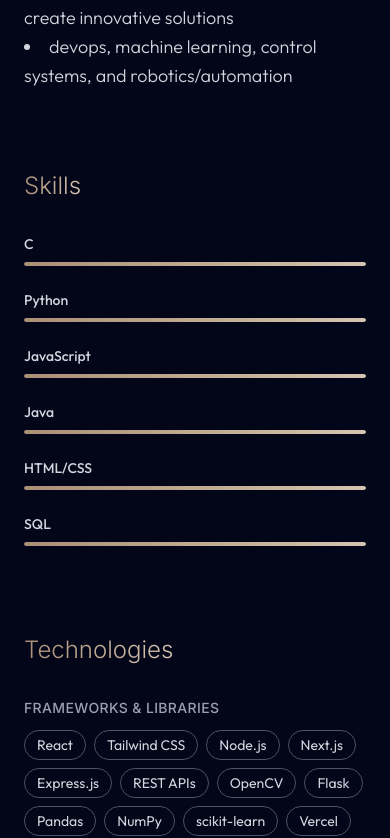
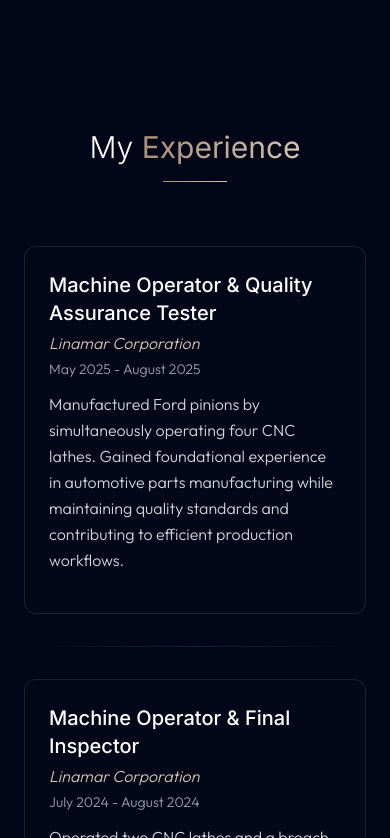
Before and after one commit to louisnguyenn/Louis-Personal-Portfolio, a React (Vite) app: page / in a window 390 px wide. Shown: the part 1162-2000 px from the top of the page. Built offline with nearby package versions, Linux system fonts and the light colour scheme.

Commit message:
remove skills and tech

```diff
--- a/src/App.jsx
+++ b/src/App.jsx
@@ -55,12 +55,10 @@ function App() {
           <Home />
           <About />
           <Experience />
-          {/* <div className="bg-gradient-to-b from-[#080c28] to-[#02040F]"> */}
           <Projects />
-          <Contact />
-          <Footer />
-          {/* </div> */}
         </div>
+        <Contact />
+        <Footer />
       </div>
     </>
   );
--- a/src/components/sections/About.jsx
+++ b/src/components/sections/About.jsx
@@ -62,103 +62,10 @@ const ScrollReveal = ({
   );
 };
 
-const SkillBar = ({ skill, percentage, delay = 0 }) => {
-  const [isVisible, setIsVisible] = useState(false);
-  const skillBarRef = useRef(null);
-
-  useEffect(() => {
-    const observer = new IntersectionObserver(
-      ([entry]) => {
-        if (entry.isIntersecting && !isVisible) {
-          setIsVisible(true);
-        }
-      },
-      { threshold: 0.2 }
-    );
-
-    if (skillBarRef.current) {
-      observer.observe(skillBarRef.current);
-    }
-
-    return () => {
-      if (skillBarRef.current) {
-        observer.unobserve(skillBarRef.current);
-      }
-    };
-  }, [isVisible]);
-
+export const About = () => {
   return (
-    <div ref={skillBarRef} className="mb-6">
-      <div className="flex justify-between items-center mb-2">
-        <span className="text-gray-300 text-sm font-medium">{skill}</span>
-      </div>
-      <div className="w-full h-1 bg-gray-700 rounded-full overflow-hidden">
-        <div
-          className={`h-full bg-gradient-to-r from-[#AA8F76] to-[#D4C4B0] rounded-full transition-all duration-1000 ease-out ${
-            isVisible ? 'translate-x-0' : '-translate-x-full'
-          }`}
-          style={{
-            width: `${percentage}%`,
-            transitionDelay: isVisible ? `${delay}ms` : '0ms',
-          }}
-        />
-      </div>
-    </div>
-  );
-};
-
-export const About = () => {
-  const skills = [
-    { name: 'C', percentage: 100 },
-    { name: 'Python', percentage: 100 },
-    { name: 'JavaScript', percentage: 100 },
-    { name: 'Java', percentage: 100 },
-    { name: 'HTML/CSS', percentage: 100 },
-    { name: 'SQL', percentage: 100 },
-  ];
-
-  const technologies = [
-    'React',
-    'Tailwind CSS',
-    'Node.js',
-    'Next.js',
-    'Express.js',
-    'REST APIs',
-    'OpenCV',
-    'Flask',
-    'Pandas',
-    'NumPy',
-    'scikit-learn',
-    'Vercel',
-  ];
-
-  const tools = [
-    'Git',
-    'GitHub',
-    'Jupyter Notebook',
-    'Android Studio',
-    'Linux',
-    'VS Code',
-  ];
-
-  return (
-    <section
-      id="about"
-      className="min-h-screen flex items-center justify-center py-20"
-    >
-      <div className="max-w-4xl mx-auto px-6">
-        <ScrollReveal>
-          <div className="text-center mb-16">
-            <h2 className="text-4xl md:text-5xl font-light mb-4 text-white">
-              About{' '}
-              <span className="text-transparent bg-clip-text bg-gradient-to-r from-[#AA8F76] to-[#D4C4B0] font-normal">
-                Me
-              </span>
-            </h2>
-            <div className="w-16 h-px bg-gradient-to-r from-[#AA8F76] to-[#D4C4B0] mx-auto" />
-          </div>
-        </ScrollReveal>
-
+    <section id="about" className="flex items-center justify-center py-10">
+      <div className="mx-auto px-6">
         <ScrollReveal delay={0.2}>
           <div className="max-w-3xl mx-auto mb-20">
             <p className="text-gray-300 mb-6 leading-relaxed text-lg font-light">
@@ -256,70 +163,6 @@ export const About = () => {
             </p>
           </div>
         </ScrollReveal>
-
-        <div className="grid md:grid-cols-2 gap-16">
-          <ScrollReveal direction="right" delay={0.3}>
-            <div>
-              <h3 className="text-2xl font-light text-white mb-8">
-                <span className="text-transparent bg-clip-text bg-gradient-to-r from-[#AA8F76] to-[#D4C4B0]">
-                  Skills
-                </span>
-              </h3>
-              <div className="space-y-4">
-                {skills.map((skill, index) => (
-                  <SkillBar
-                    key={skill.name}
-                    skill={skill.name}
-                    percentage={skill.percentage}
-                    delay={index * 100}
-                  />
-                ))}
-              </div>
-            </div>
-          </ScrollReveal>
-
-          <ScrollReveal direction="left" delay={0.4}>
-            <div>
-              <h3 className="text-2xl font-light text-white mb-8">
-                <span className="text-transparent bg-clip-text bg-gradient-to-r from-[#AA8F76] to-[#D4C4B0]">
-                  Technologies
-                </span>
-              </h3>
-              <div className="space-y-6">
-                <div>
-                  <h4 className="text-sm font-medium text-gray-400 mb-3 uppercase tracking-wide">
-                    Frameworks & Libraries
-                  </h4>
-                  <div className="flex flex-wrap gap-2">
-                    {technologies.map((tech) => (
-                      <span
-                        key={tech}
-                        className="text-gray-300 text-sm px-3 py-1 border border-gray-600 rounded-full hover:border-[#AA8F76] hover:text-[#D4C4B0] transition-colors duration-300"
-                      >
-                        {tech}
-                      </span>
-                    ))}
-                  </div>
-                </div>
-                <div>
-                  <h4 className="text-sm font-medium text-gray-400 mb-3 uppercase tracking-wide">
-                    Developer/Design Tools
-                  </h4>
-                  <div className="flex flex-wrap gap-2">
-                    {tools.map((tool) => (
-                      <span
-                        key={tool}
-                        className="text-gray-300 text-sm px-3 py-1 border border-gray-600 rounded-full hover:border-[#AA8F76] hover:text-[#D4C4B0] transition-colors duration-300"
-                      >
-                        {tool}
-                      </span>
-                    ))}
-                  </div>
-                </div>
-              </div>
-            </div>
-          </ScrollReveal>
-        </div>
       </div>
     </section>
   );
--- a/src/components/sections/Contact.jsx
+++ b/src/components/sections/Contact.jsx
@@ -7,7 +7,7 @@ export const Contact = () => {
       <div className="max-w-5xl mx-auto px-6 w-full">
         <ScrollReveal>
           <div className="text-center mb-16">
-            <h2 className="text-4xl md:text-5xl font-light mb-4 text-white">
+            <h2 className="text-3xl md:text-4xl font-light mb-4 text-white">
               Let's{' '}
               <span className="text-transparent bg-clip-text bg-gradient-to-r from-[#AA8F76] to-[#D4C4B0] font-normal">
                 Connect
--- a/src/components/sections/Experience.jsx
+++ b/src/components/sections/Experience.jsx
@@ -103,8 +103,8 @@ export const Experience = () => {
       <div className="max-w-4xl mx-auto px-6">
         <ScrollReveal>
           <div className="text-center mb-16">
-            <h2 className="text-4xl md:text-5xl font-light mb-4 text-white">
-              Work{' '}
+            <h2 className="text-3xl md:text-4xl font-light mb-4 text-white">
+              My{' '}
               <span className="text-transparent bg-clip-text bg-gradient-to-r from-[#AA8F76] to-[#D4C4B0] font-normal">
                 Experience
               </span>
--- a/src/components/sections/Home.jsx
+++ b/src/components/sections/Home.jsx
@@ -20,7 +20,7 @@ export const Home = () => {
 
   return (
     <section id="home" className="flex items-center relative">
-      <div className="py-10 w-full">
+      <div className="pt-20 w-full">
         <div className="z-10">
           <h1 className="text-6xl font-normal mb-6">
             Hi, I'm {text}
--- a/src/components/sections/Projects.jsx
+++ b/src/components/sections/Projects.jsx
@@ -122,7 +122,7 @@ export const Projects = () => {
       <div className="max-w-6xl mx-auto px-6">
         <ScrollReveal>
           <div className="text-center mb-16">
-            <h2 className="text-4xl md:text-5xl font-light mb-4 text-white">
+            <h2 className="text-3xl md:text-4xl font-light mb-4 text-white">
               My{' '}
               <span className="text-transparent bg-clip-text bg-gradient-to-r from-[#AA8F76] to-[#D4C4B0] font-normal">
                 Projects
```
